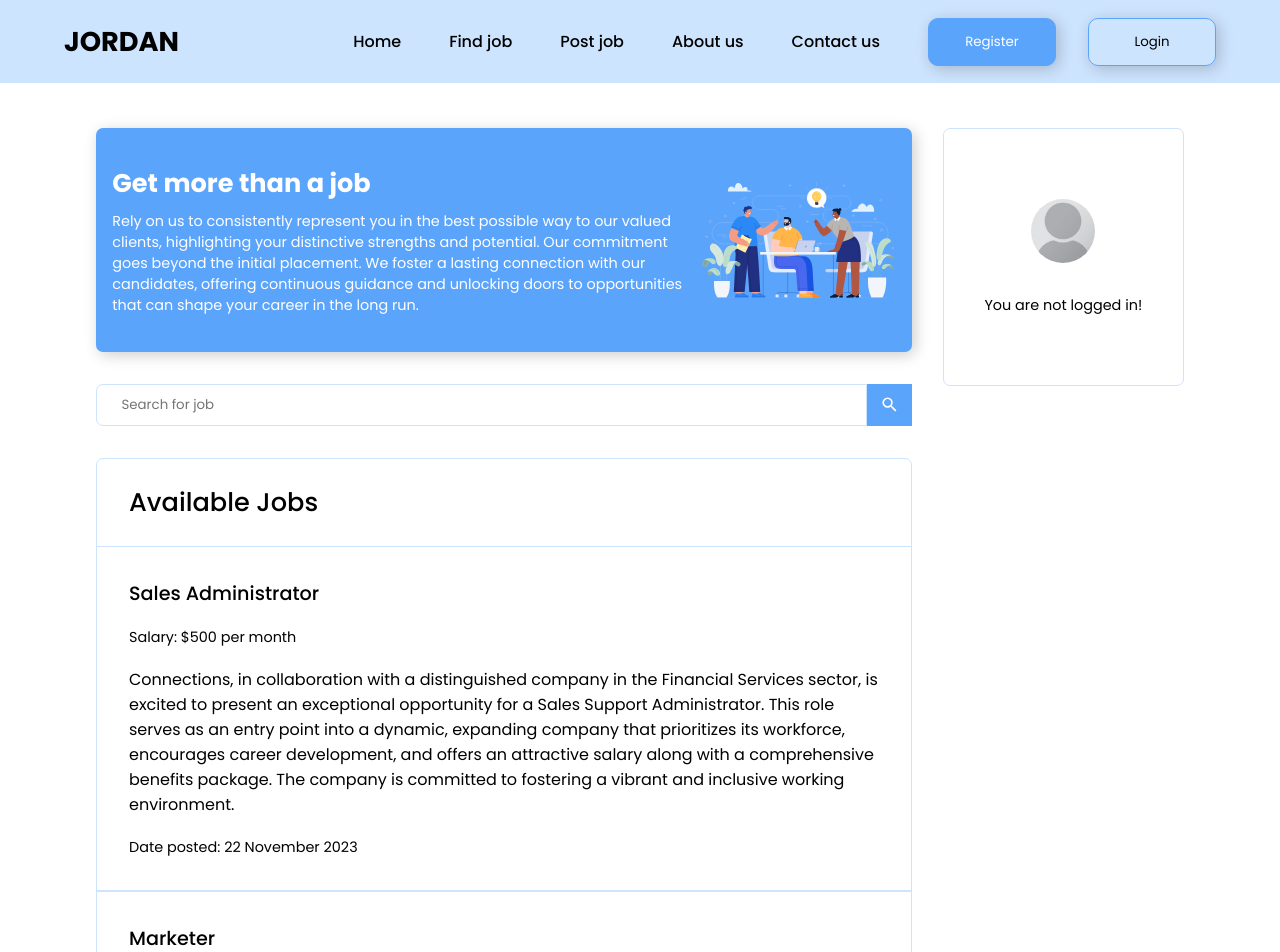
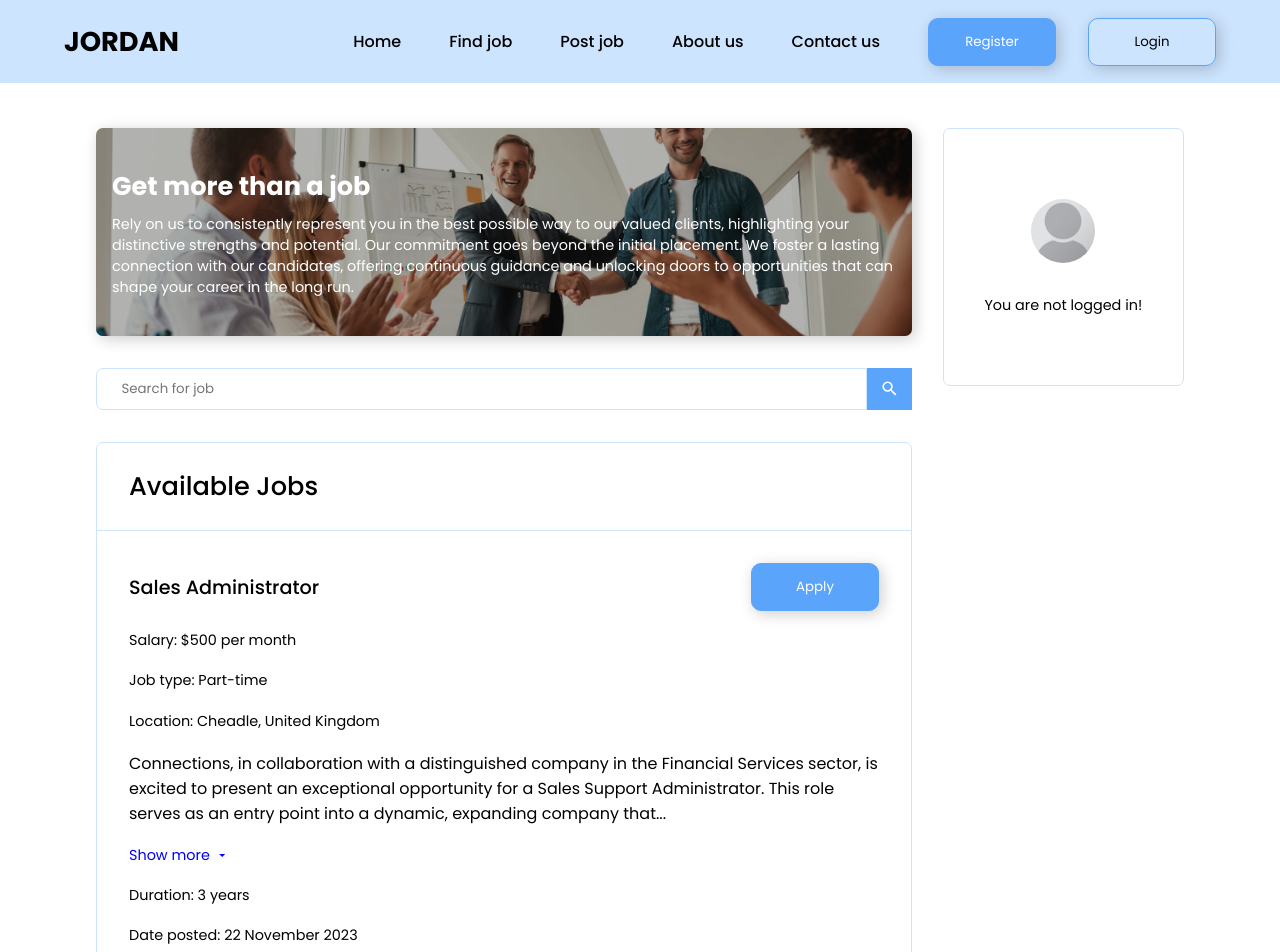
Before and after one commit to dhubdev/jordanRecruitments, a Next.js app: page /jobs in a window 1280 px wide. Shown: the top 952 px of the page. Built offline with nearby package versions, Linux system fonts and the light colour scheme.

Commit message:
new changes

```diff
--- a/components/findJob/FilterData.js
+++ b/components/findJob/FilterData.js
@@ -1,28 +1,34 @@
 export const data = [
   {
+    _id: "1",
     title: "Sales Administrator",
     pay: "$500 per month",
     type: "Part-time",
     desc: "Connections, in collaboration with a distinguished company in the Financial Services sector, is excited to present an exceptional opportunity for a Sales Support Administrator. This role serves as an entry point into a dynamic, expanding company that prioritizes its workforce, encourages career development, and offers an attractive salary along with a comprehensive benefits package. The company is committed to fostering a vibrant and inclusive working environment.",
     location: "Cheadle, United Kingdom",
+    duration: "3 years",
     datePosted: "22 November 2023",
   },
 
   {
+    _id: "2",
     title: "Marketer",
     pay: "$500 per month",
     type: "Part-time",
     desc: "Connections, in collaboration with a distinguished company in the Financial Services sector, is excited to present an exceptional opportunity for a Sales Support Administrator. This role serves as an entry point into a dynamic, expanding company that prioritizes its workforce, encourages career development, and offers an attractive salary along with a comprehensive benefits package. The company is committed to fostering a vibrant and inclusive working environment.",
     location: "Cheadle, United Kingdom",
+    duration: "3 years",
     datePosted: "22 November 2023",
   },
 
   {
-    title: "Business Administrator",
+    _id: "3",
+    title: "Business Administrator supervisor something",
     pay: "$500 per month",
     type: "Part-time",
     desc: "Connections, in collaboration with a distinguished company in the Financial Services sector, is excited to present an exceptional opportunity for a Sales Support Administrator. This role serves as an entry point into a dynamic, expanding company that prioritizes its workforce, encourages career development, and offers an attractive salary along with a comprehensive benefits package. The company is committed to fostering a vibrant and inclusive working environment.",
     location: "Cheadle, United Kingdom",
+    duration: "3 years",
     datePosted: "22 November 2023",
   },
 ];
--- a/components/findJob/ListJobs.js
+++ b/components/findJob/ListJobs.js
@@ -2,7 +2,11 @@ import Image from "next/image";
 import { useEffect, useState } from "react";
 import styled from "styled-components";
 import { data } from "./FilterData";
-import { MdOutlineSearch } from "react-icons/md";
+import {
+  MdArrowDropDown,
+  MdArrowDropUp,
+  MdOutlineSearch,
+} from "react-icons/md";
 
 const Div = styled.div``;
 const Wrapper = styled.div`
@@ -19,6 +23,10 @@ const Wrapper = styled.div`
 
   @media screen and (max-width: 1024px) {
     width: 90%;
+  }
+
+  @media screen and (max-width: 600px) {
+    width: 92%;
   }
 `;
 const TopCon = styled.div`
@@ -58,26 +66,37 @@ const RImg = styled(Image)`
 `;
 
 const LeftBanner = styled.div`
-  width: 96%;
-  background: #5ba4fc;
-  height: 10rem;
+  width: 100%;
+  position: relative;
+
+  height: 13rem;
   border-radius: 7px;
-  padding: 2rem 2%;
+
   display: flex;
   align-items: center;
   color: #fff;
   box-shadow: 3px 3px 15px 0 rgba(0, 0, 0, 0.2);
   @media screen and (max-width: 1024px) {
-    flex-direction: column-reverse;
-    height: unset;
-    gap: 1.3rem;
-    width: 94%;
-    padding: 2rem 3%;
+    height: 13rem;
+  }
+
+  @media screen and (max-width: 600px) {
+    height: 18rem;
   }
 `;
 
-const BinnerLeft = styled.div`
-  flex: 3;
+const Layer = styled.div`
+  position: absolute;
+  top: 0;
+  width: 100%;
+  height: 100%;
+  z-index: -1;
+  background: #000;
+  opacity: 0.3;
+  border-radius: 7px;
+`;
+
+const Binner = styled.div`
   display: flex;
   flex-direction: column;
   gap: 0.5rem;
@@ -85,38 +104,30 @@ const BinnerLeft = styled.div`
     flex: unset;
   }
 `;
-const BinnerRight = styled.div`
-  flex: 1;
-  display: flex;
-  align-items: center;
-  justify-content: center;
-  @media screen and (max-width: 1024px) {
-    flex: unset;
-  }
-`;
 
 const H3 = styled.h3`
   font-size: 1.6rem;
+  padding-left: 1rem;
   @media screen and (max-width: 600px) {
     font-size: 1.5rem;
   }
 `;
 const P = styled.p`
   font-size: 0.9rem;
+  padding: 0 1rem;
   @media screen and (max-width: 1024px) {
     flex: unset;
   }
 `;
 
 const Img = styled(Image)`
-  width: 12rem;
-  height: 12rem;
-  object-fit: contain;
+  position: absolute;
+  z-index: -1;
+  width: 100%;
+  height: 100%;
+  object-fit: cover;
+  border-radius: 7px;
   @media screen and (max-width: 1024px) {
-    flex-direction: column-reverse;
-    height: unset;
-    width: 20rem;
-    height: 12rem;
   }
 `;
 
@@ -191,12 +202,42 @@ const JobCon = styled.div`
     padding: 1.4rem 1rem;
   }
 `;
+
+const Head = styled.div`
+  display: flex;
+  align-items: center;
+  justify-content: space-between;
+  @media screen and (max-width: 600px) {
+    gap: 1rem;
+    justify-content: unset;
+  }
+`;
 const Title = styled.h3`
   font-weight: 500;
   font-size: 1.2rem;
 
   @media screen and (max-width: 600px) {
     font-size: 1.2rem;
+
+    width: 20rem;
+  }
+`;
+
+const Btn2 = styled.button`
+  width: 8rem;
+  height: 3rem;
+  font-family: inherit;
+  border: none;
+  background-color: #5ba4fc;
+  color: #fff;
+  border: 1px solid #5ba4fc;
+
+  border-radius: 10px;
+  box-shadow: 3px 3px 15px 0 rgba(0, 0, 0, 0.2);
+  cursor: pointer;
+
+  @media screen and (max-width: 1024px) {
+    width: 6rem;
   }
 `;
 const Desc = styled.p``;
@@ -206,6 +247,7 @@ const PJ = styled.p`
 
 const ListJobs = () => {
   const [search, setSearch] = useState("");
+  const [more, setMore] = useState(null);
 
   const [filtered, setFiltered] = useState([]);
 
@@ -224,13 +266,24 @@ const ListJobs = () => {
     });
     setFiltered(filteredData);
   };
+
+  const handleClick = (id) => {
+    console.log(id);
+    setMore(id);
+  };
+
+  const handleClick2 = (id) => {
+    setMore(null);
+  };
   return (
     <Div>
       <Wrapper>
         <TopCon>
           <Left>
             <LeftBanner>
-              <BinnerLeft>
+              <Img src="/jsup.jpeg" width={2000} height={2000} alt="image" />
+              <Layer />
+              <Binner>
                 <H3>Get more than a job</H3>
                 <P>
                   Rely on us to consistently represent you in the best possible
@@ -240,10 +293,7 @@ const ListJobs = () => {
                   candidates, offering continuous guidance and unlocking doors
                   to opportunities that can shape your career in the long run.
                 </P>
-              </BinnerLeft>
-              <BinnerRight>
-                <Img src="/aifile.svg" width={2000} height={2000} alt="image" />
-              </BinnerRight>
+              </Binner>
             </LeftBanner>
             <Form onSubmit={handelSubmit}>
               <Input
@@ -262,9 +312,46 @@ const ListJobs = () => {
                   filtered?.length !== 0 &&
                   filtered.map((item, i) => (
                     <JobCon key={i}>
-                      <Title>{item.title}</Title>
+                      <Head>
+                        <Title>{item.title}</Title>
+                        <Btn2>Apply</Btn2>
+                      </Head>
                       <PJ>Salary: {item.pay}</PJ>
-                      <Desc>{item.desc}</Desc>
+                      <PJ>Job type: {item.type}</PJ>
+                      <PJ>Location: {item.location}</PJ>
+                      <Desc>
+                        {more !== item._id
+                          ? item.desc.slice(0, 250) + "..."
+                          : item.desc}
+                      </Desc>
+                      {more === item._id ? (
+                        <PJ
+                          onClick={() => handleClick2(item._id)}
+                          style={{
+                            cursor: "pointer",
+                            display: "flex",
+                            alignItems: "center",
+                            gap: "0.3rem",
+                            color: "blue",
+                          }}
+                        >
+                          Show less <MdArrowDropUp />
+                        </PJ>
+                      ) : (
+                        <PJ
+                          onClick={() => handleClick(item._id)}
+                          style={{
+                            cursor: "pointer",
+                            display: "flex",
+                            alignItems: "center",
+                            gap: "0.3rem",
+                            color: "blue",
+                          }}
+                        >
+                          Show more <MdArrowDropDown />
+                        </PJ>
+                      )}
+                      <PJ>Duration: {item.duration}</PJ>
                       <PJ>Date posted: {item.datePosted}</PJ>
                     </JobCon>
                   ))}
```
Also changed, not shown: public/jsup.jpeg (added).
